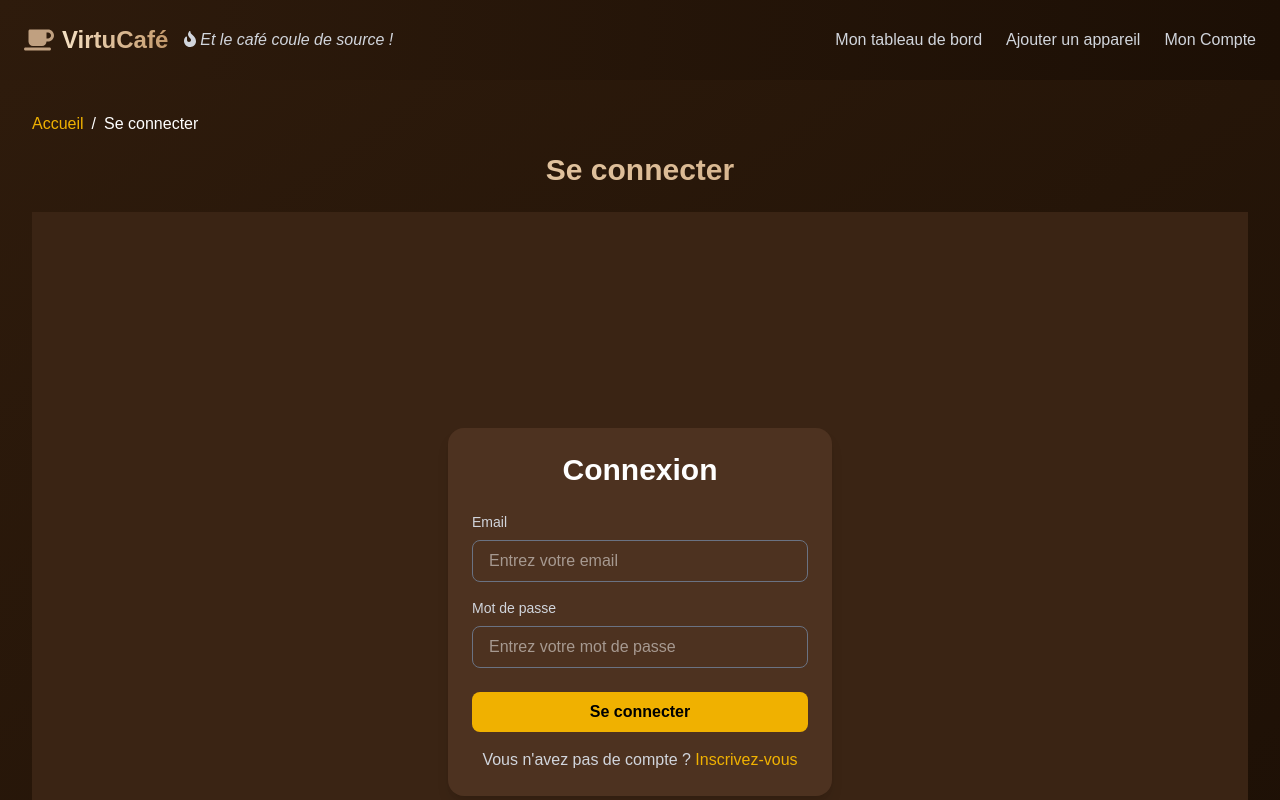
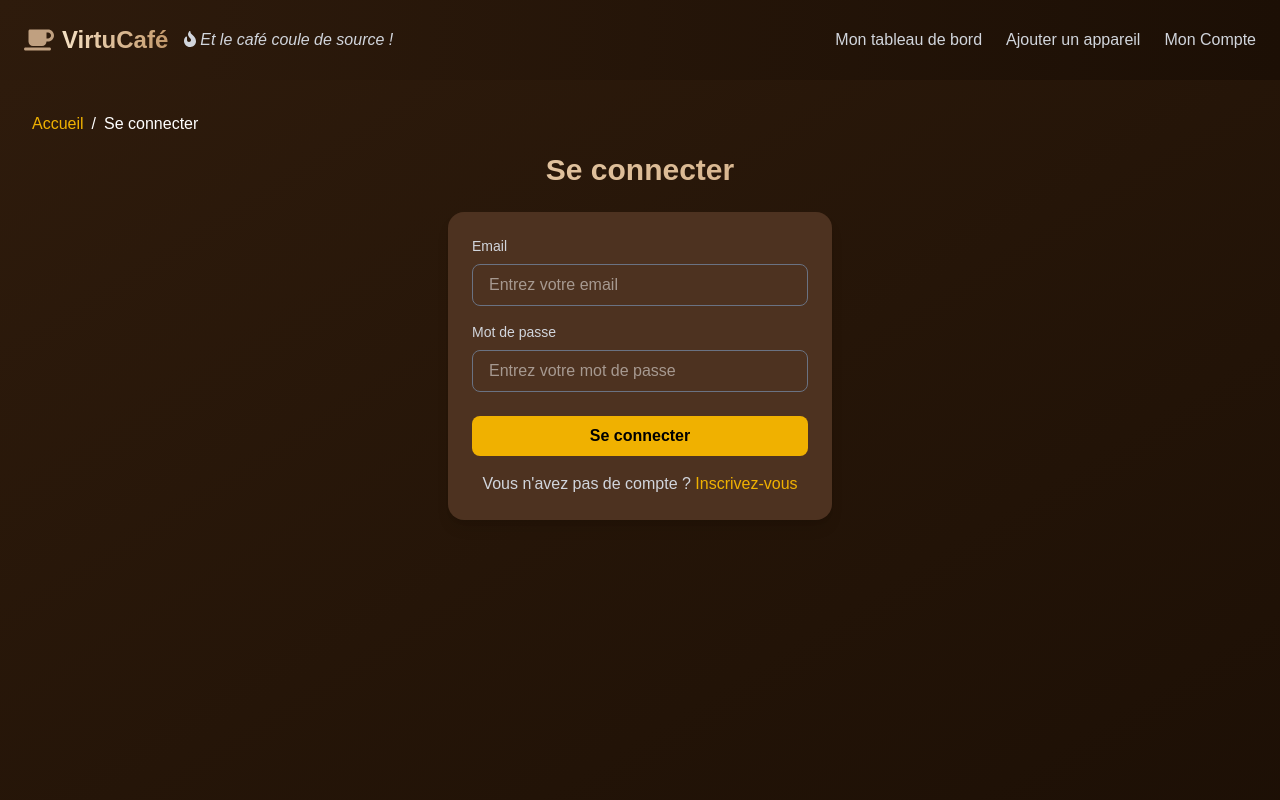
Before and after one commit to HackatonEquipe5/frontend, a Next.js app: page /login in a window 1280 px wide. Shown: the top 800 px of the page. Built offline with nearby package versions, Linux system fonts and the light colour scheme.

Commit message:
Fix style

```diff
--- a/src/app/(user)/login/page.tsx
+++ b/src/app/(user)/login/page.tsx
@@ -51,9 +51,8 @@ export default function LoginPage() {
                 Se connecter
             </h1>
 
-            <div className="flex items-center justify-center min-h-screen bg-[#3a2414] p-6">
+            <div className="flex items-center justify-center">
                 <div className="max-w-sm w-full bg-[#4d3220] p-6 rounded-2xl shadow-lg">
-                    <h1 className="text-3xl font-bold text-center text-white mb-6">Connexion</h1>
 
                     {successMessage && (
                         <p className="text-green-500 text-sm text-center mb-4">{successMessage}</p>
--- a/src/app/(user)/register/page.tsx
+++ b/src/app/(user)/register/page.tsx
@@ -53,9 +53,8 @@ export default function RegisterPage() {
                 S'inscrire
             </h1>
 
-            <div className="flex items-center justify-center min-h-screen bg-[#3a2414] p-6">
+            <div className="flex items-center justify-center">
                 <div className="max-w-sm w-full bg-[#4d3220] p-6 rounded-2xl shadow-lg">
-                    <h1 className="text-3xl font-bold text-center text-white mb-6">Inscription</h1>
 
                     {/* Formulaire d'inscription */}
                     <form onSubmit={handleRegister}>
```
